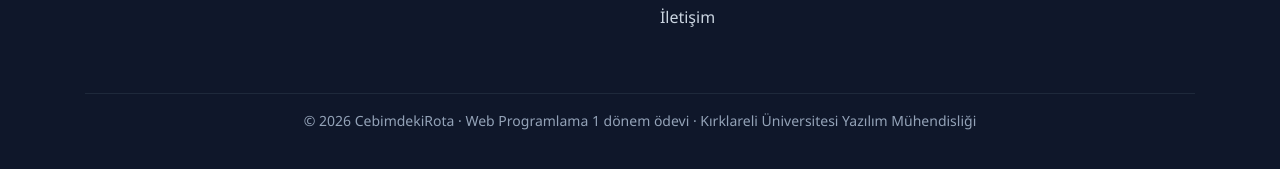
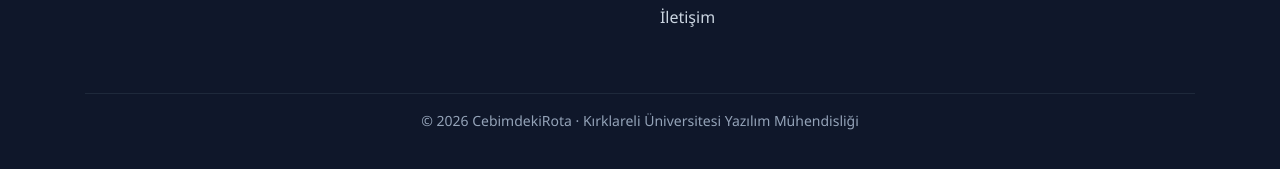
Before and after one commit to Mrv-bilgic/cebimdekirota, a plain HTML site: page aylik-rapor.html in a window 1280 px wide. Shown: the part 2109-2278 px from the top of the page. Drawn offline with nearby package versions, Linux system fonts and the light colour scheme.

Commit message:
footer duzenlendi

```diff
--- a/aylik-rapor.html
+++ b/aylik-rapor.html
@@ -340,7 +340,7 @@
           </ul>
         </div>
       </div>
-      <p class="footer-alt">&copy; 2026 CebimdekiRota · Web Programlama 1 dönem ödevi · Kırklareli Üniversitesi Yazılım Mühendisliği</p>
+      <p class="footer-alt">&copy; 2026 CebimdekiRota ·  Kırklareli Üniversitesi Yazılım Mühendisliği</p>
     </div>
   </footer>
 
```
Also changed, not shown: butce.html (+1 -1 lines), hakkinda.html (+1 -1 lines), iletisim.html (+1 -1 lines), islemler.html (+1 -1 lines), kategoriler.html (+1 -1 lines).
